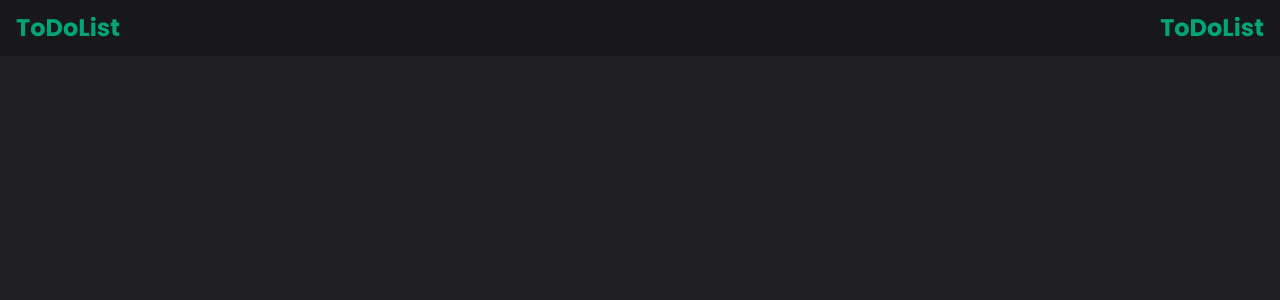
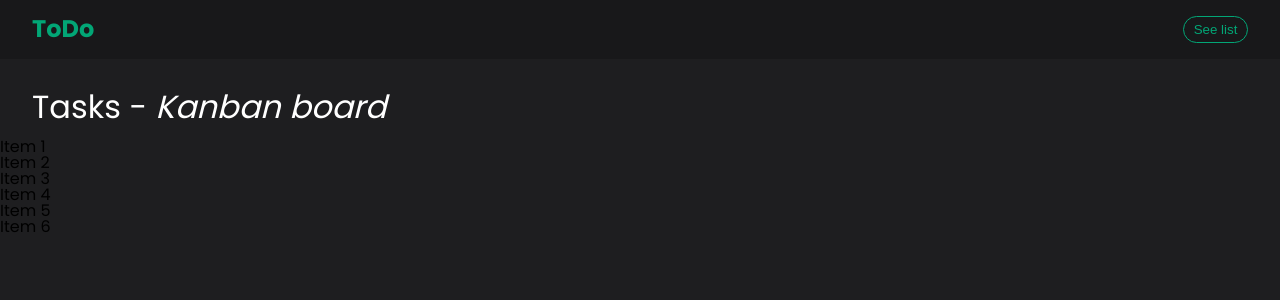
Before and after one commit to crisvini/desafio-to_do-xneo, a PHP site: page / in a window 1280 px wide. Shown: the top 300 px of the page. Run offline with PHP 8.4, Linux system fonts and the light colour scheme; some libraries are stand-ins or nearby versions.

Commit message:
sortable js

```diff
--- a/components/Components.php
+++ b/components/Components.php
@@ -17,11 +17,28 @@ class Components
                 <!-- datatables -->
                 <script src="./lib/node_modules/datatables.net/js/jquery.dataTables.min.js"></script>
                 <link rel="stylesheet" type="text/css" href="./lib/node_modules/datatables.net-dt/css/jquery.dataTables.min.css">
+                <!-- sortable -->
+                <script src="./lib/node_modules/sortablejs/sortable.min.js"></script>
 
                 <link rel="stylesheet" href="./css/styles.css?' . time() . '">
+                <script src="./js/index.js"></script>
                 <meta charset="UTF-8">
                 <meta http-equiv="X-UA-Compatible" content="IE=edge">
                 <meta name="viewport" content="width=device-width, initial-scale=1.0">
-                <title>' . $title . ' - ToDoList</title>';
+                <title>' . $title . ' - ToDo</title>';
+    }
+
+    public static function nav()
+    {
+        return '
+                <div class="nav-links">
+                    <div>
+                        <a href="/desafio-to_do-xneo" class="text-5 bold fs-2 logo">ToDo&nbsp;<i class="bi bi-card-checklist"></i></a>
+                    </div>
+                </div>
+                <div>
+                    <button class="button-1">See list</button>
+                </div>
+                ';
     }
 }
--- a/css/styles.css
+++ b/css/styles.css
@@ -116,10 +116,19 @@ table {
     width: 100%;
 }
 
-.header {
-    padding: 1rem;
+.nav {
+    padding-top: 1rem;
+    padding-bottom: 1rem;
+    padding-left: 2rem;
+    padding-right: 2rem;
     display: flex;
     justify-content: space-between;
+    align-items: center;
+}
+
+.nav-links {
+    display: flex;
+    justify-content: start;
     align-items: center;
 }
 
@@ -134,3 +143,65 @@ table {
 .fs-2 {
     font-size: 1.5rem;
 }
+
+.fs-3 {
+    font-size: 2rem;
+}
+
+.logo {
+    text-decoration: none;
+}
+
+.logo:hover {
+    color: #007369;
+    transition: color .15s ease-in-out, text-decoration .15s ease-in-out;
+}
+
+.header {
+    padding-top: 2rem;
+    padding-bottom: 1rem;
+    padding-left: 2rem;
+    padding-right: 2rem;
+}
+
+.kanban {
+    font-style: italic;
+}
+
+.horizontal-list {
+    list-style-type: none;
+    margin-left: 2rem;
+}
+
+.horizontal-list li {
+    display: inline;
+    margin-right: 0.7rem;
+}
+
+.horizontal-list li a {
+    text-decoration: none;
+    color: #ffffff;
+}
+
+.horizontal-list li a:hover {
+    color: #007369;
+    transition: color .15s ease-in-out, text-decoration .15s ease-in-out;
+}
+
+.button-1 {
+    background-color: transparent;
+    border: 1px solid #02A676;
+    border-radius: 1rem;
+    padding-top: 0.3rem;
+    padding-bottom: 0.3rem;
+    padding-left: 0.6rem;
+    padding-right: 0.6rem;
+    color: #02A676;
+}
+
+.button-1:hover {
+    color: #007369;
+    border-color: #007369;
+    transition: color .15s ease-in-out, border-color .15s ease-in-out;
+    cursor: pointer;
+}
--- a/index.php
+++ b/index.php
@@ -7,14 +7,31 @@
 <?= Components::head('Home'); ?>
 
 <body class="background-6">
-    <header class="background-7 header">
-        <div>
-            <span class="text-5 bold fs-2">ToDoList <i class="bi bi-card-checklist"></i></span>
+    <nav class="background-7 nav">
+        <?= Components::nav('See list'); ?>
+    </nav>
+
+    <header class="header">
+        <span class="text-8 fs-3">Tasks - <span class="kanban">Kanban board</span></span>
+    </header>
+
+    <main>
+        <div class="list-container">
+            <ul id="list1" class="shared-list">
+                <li data-id="1">Item 1</li>
+                <li data-id="2">Item 2</li>
+                <li data-id="3">Item 3</li>
+            </ul>
         </div>
-        <div>
-            <span class="text-5 bold fs-2">ToDoList <i class="bi bi-card-checklist"></i></span>
+
+        <div class="list-container">
+            <ul id="list2" class="shared-list">
+                <li data-id="4">Item 4</li>
+                <li data-id="5">Item 5</li>
+                <li data-id="6">Item 6</li>
+            </ul>
         </div>
-    </header>
+    </main>
 </body>
 
 </html>
--- /dev/null
+++ b/js/index.js
@@ -0,0 +1,20 @@
+$(document).ready(function () {
+    var list1 = document.getElementById('list1');
+    var list2 = document.getElementById('list2');
+
+    var sortable1 = Sortable.create(list1, {
+        group: 'shared-list',
+        animation: 150,
+        onAdd: function (evt) {
+            console.log('Item movido para a lista 1');
+        }
+    });
+
+    var sortable2 = Sortable.create(list2, {
+        group: 'shared-list',
+        animation: 150,
+        onAdd: function (evt) {
+            console.log('Item movido para a lista 2');
+        }
+    });
+});
--- a/lib/package.json
+++ b/lib/package.json
@@ -13,5 +13,8 @@
     "datatables.net-dt": "^1.13.4",
     "jquery": "^3.7.0",
     "sweetalert2": "^11.7.12"
+  },
+  "devDependencies": {
+    "jquery-sortablejs": "^1.0.1"
   }
 }
```
Also changed, not shown: lib/package-lock.json.
